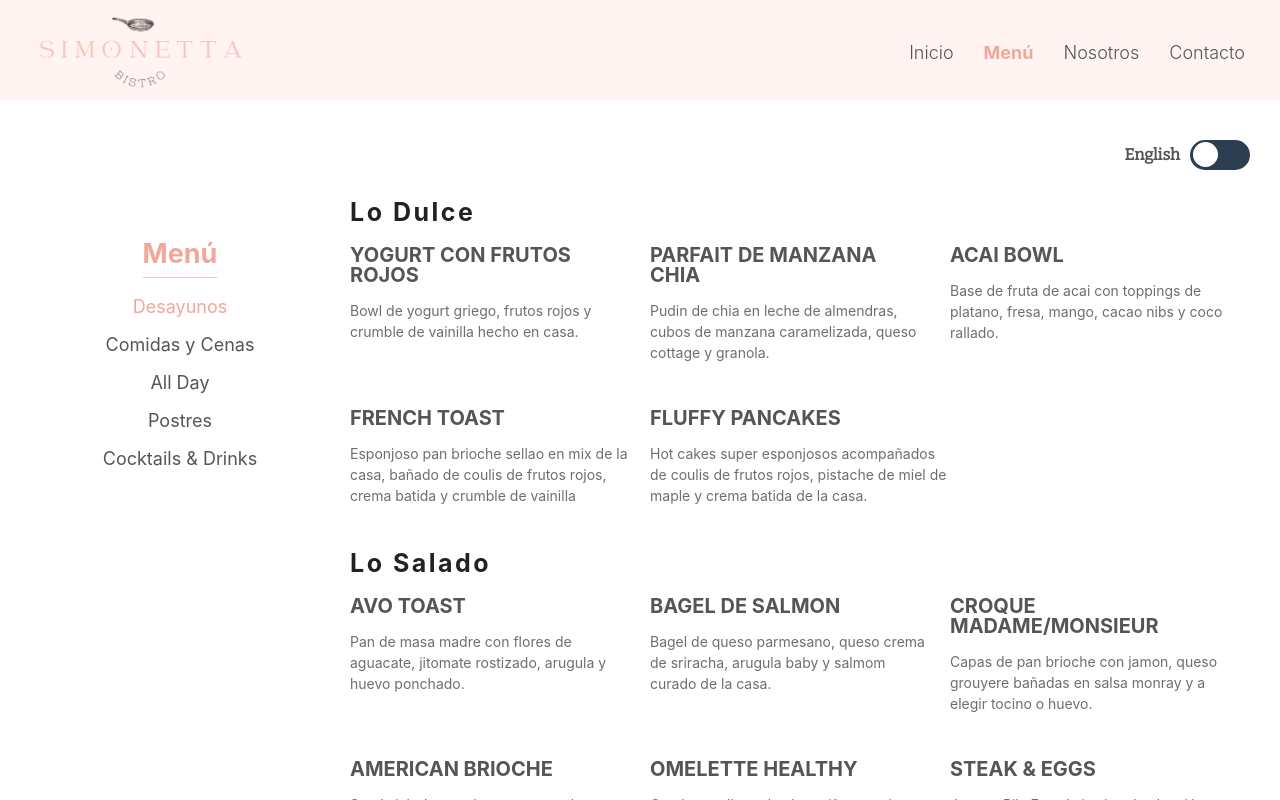
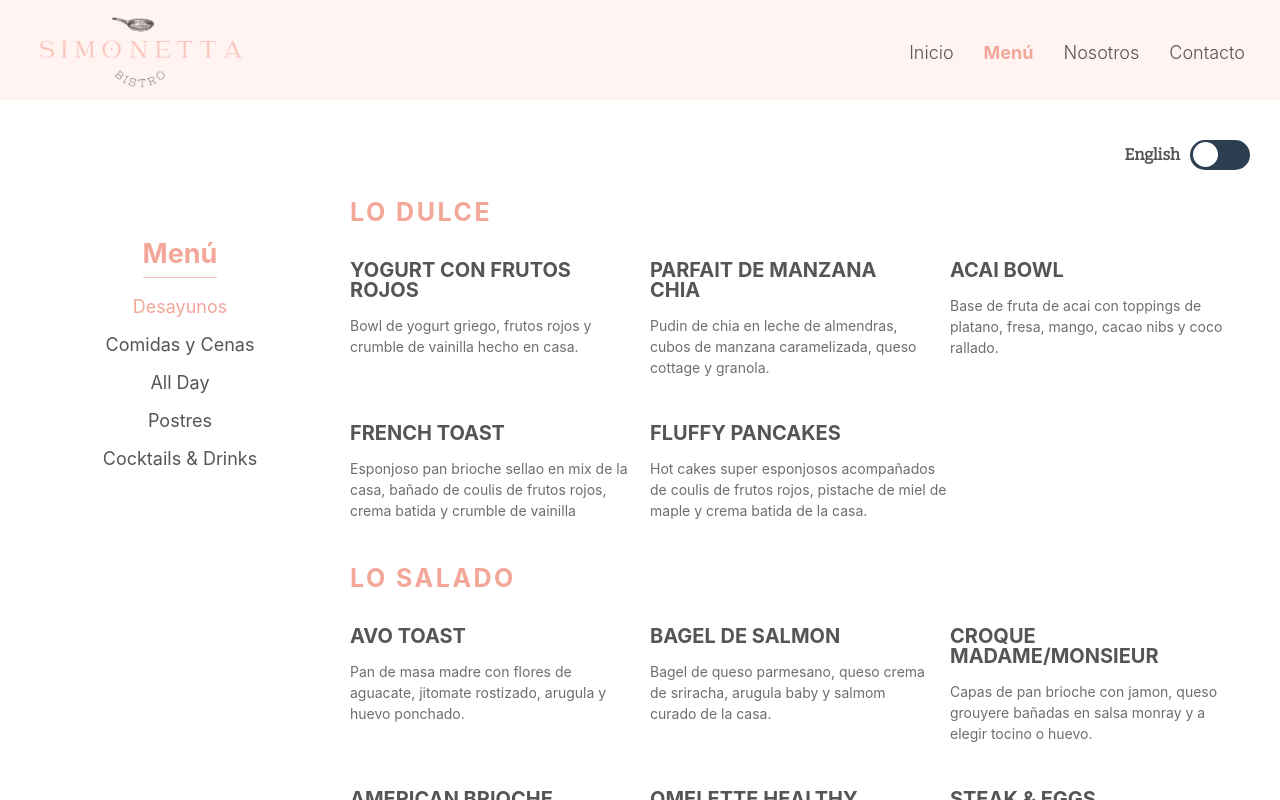
Before and after one commit to JDiegoDev/Simonetta, a React (Create React App) app in the folder client/: page /menu in a window 1280 px wide. Built offline with nearby package versions, Linux system fonts and the light colour scheme.

Commit message:
chaging meal section title color

```diff
--- a/client/src/styles/MealsSection.scss
+++ b/client/src/styles/MealsSection.scss
@@ -11,8 +11,10 @@
 
     &__title {
         font-size: 2.5rem;
-        color: rgb(34, 34, 34);
+        color: #f3a799;
         letter-spacing: 2.5px;
+        text-transform: uppercase;
+        margin-bottom: 35px;
     }
 
     &__meals-container {
```
